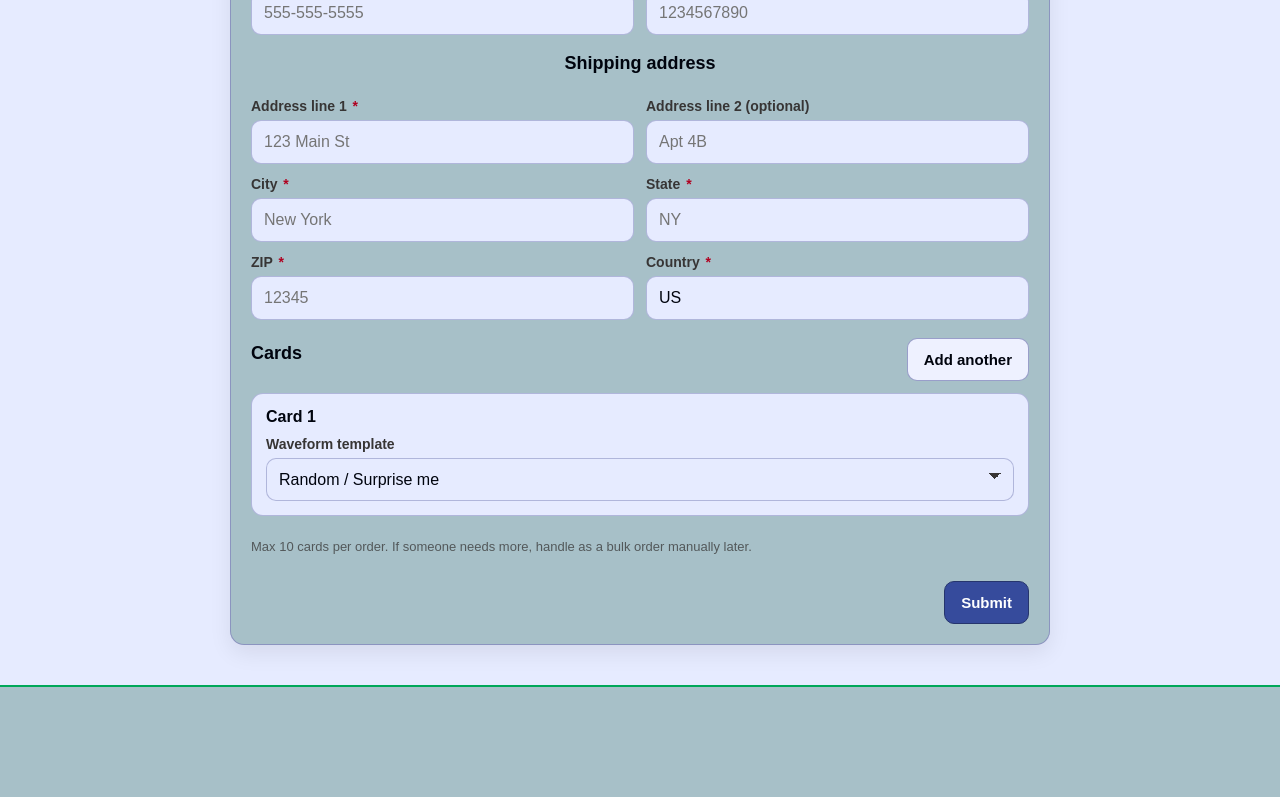
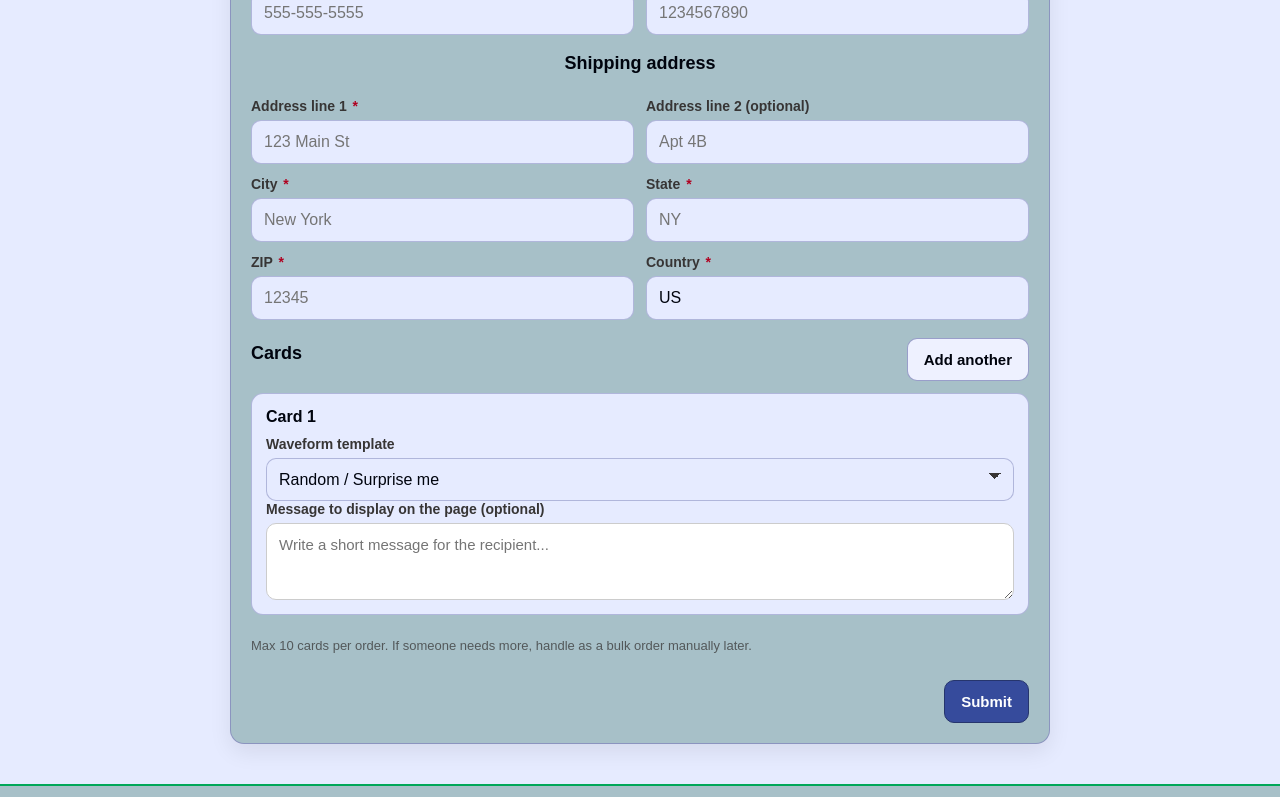
Before and after one commit to SamuelTeigland/exact-3d-design, a React (Vite) app: page /setup in a window 1280 px wide. Shown: the part 382-1179 px from the top of the page. Built offline with nearby package versions, Linux system fonts and the light colour scheme.

Commit message:
Added the ability to share a custom message

```diff
--- a/api/cards/[token].js
+++ b/api/cards/[token].js
@@ -25,7 +25,7 @@ export default async function handler(req, res) {
         const { data: card, error } = await supabase
             .from("cards")
             .select(
-                "token,waveform_template_id,link_type,youtube_id,destination_url,claimed_at"
+                "token,waveform_template_id,message,link_type,youtube_id,destination_url,claimed_at"
             )
             .eq("token", token)
             .maybeSingle();
@@ -49,6 +49,7 @@ export default async function handler(req, res) {
             token: card.token,
             waveform_template_id: card.waveform_template_id,
             claimed,
+            message: claimed ? (card.message || null) : null,
             link: claimed
                 ? card.link_type === "youtube"
                     ? { type: "youtube", youtube_id: card.youtube_id }
--- a/src/pages/SetUp.jsx
+++ b/src/pages/SetUp.jsx
@@ -4,7 +4,7 @@ import "./setup.css";
 const MAX_CARDS = 10;
 
 function emptyCard() {
-    return { waveform: "random" }; // message intentionally omitted per your current spec
+    return { waveform: "random", message: "" }; // message intentionally omitted per your current spec
 }
 
 function isEmail(v) {
@@ -102,7 +102,10 @@ export default function SetUp() {
                         country: buyer.address.country.trim() || "US",
                     },
                 },
-                cards: cards.map((c) => ({ waveform: c.waveform })),
+                cards: cards.map((c) => ({
+                    waveform: c.waveform,
+                    message: (c.message || "").trim() || null,
+                })),
             };
 
             const resp = await fetch("/api/setup", {
@@ -348,6 +351,16 @@ export default function SetUp() {
                                             })}
                                         </select>
                                     </label>
+                                    <label className="field">
+                                        <span className="fieldLabel">Message to display on the page (optional)</span>
+                                        <textarea
+                                            value={card.message || ""}
+                                            onChange={(e) => updateCard(idx, { message: e.target.value })}
+                                            placeholder="Write a short message for the recipient..."
+                                            className="textarea"
+                                            rows={3}
+                                        />
+                                    </label>
                                 </div>
                             ))}
                         </div>
--- a/src/pages/Token.jsx
+++ b/src/pages/Token.jsx
@@ -24,6 +24,7 @@ export default function Token() {
 
     const [setupCode, setSetupCode] = useState("");
     const [link, setLink] = useState("");
+    const [message, setMessage] = useState("");
 
     const [submitLoading, setSubmitLoading] = useState(false);
     const [submitErr, setSubmitErr] = useState("");
@@ -85,6 +86,7 @@ export default function Token() {
         setSetupCode("");
         setLink("");
         setShowChange(false);
+        setMessage("");
     }
 
     async function handleClaim(e) {
@@ -105,9 +107,10 @@ export default function Token() {
 
         setSubmitLoading(true);
         try {
-            const { resp, data } = await postJson(`/api/cards/${token}/claim`, {
+            const { resp, data } = await postJson(`/api/cards/${token}/change-link`, {
                 setup_code: code,
                 link: url,
+                message, // NEW
             });
 
             if (!resp.ok) {
@@ -285,6 +288,22 @@ export default function Token() {
                             <h2 className="tokenH2">Now playing</h2>
                         </section>
 
+                        {card?.message && (
+                            <div
+                                style={{
+                                    marginBottom: 14,
+                                    padding: 12,
+                                    border: "1px solid #eee",
+                                    borderRadius: 10,
+                                    background: "#fafafa",
+                                    whiteSpace: "pre-wrap",
+                                    lineHeight: 1.5
+                                }}
+                            >
+                                {card.message}
+                            </div>
+                        )}
+
                         {card?.link?.type === "youtube" && card?.link?.youtube_id ? (
                             <div className="playerFrame">
                                 <iframe
@@ -309,9 +328,11 @@ export default function Token() {
                                     type="button"
                                     className="btn btnSecondary"
                                     onClick={() => {
-                                        resetFormMessages();
+                                        setSubmitErr("");
+                                        setSubmitOk("");
                                         setSetupCode("");
                                         setLink("");
+                                        setMessage(card?.message || ""); // NEW: prefill current message
                                         setShowChange(true);
                                     }}
                                 >
@@ -352,6 +373,23 @@ export default function Token() {
                                             />
                                         </label>
 
+                                        <label style={styles.label}>
+                                            <span>Message (optional)</span>
+                                            <textarea
+                                                value={message}
+                                                onChange={(e) => setMessage(e.target.value)}
+                                                placeholder="Update the message shown on this page..."
+                                                rows={3}
+                                                style={{
+                                                    padding: 12,
+                                                    borderRadius: 10,
+                                                    border: "1px solid #ccc",
+                                                    fontSize: 16,
+                                                    resize: "vertical",
+                                                }}
+                                            />
+                                        </label>
+
                                         {submitErr && (
                                             <div className="notice noticeError" role="alert" aria-live="polite">
                                                 {submitErr}
--- a/src/pages/setup.css
+++ b/src/pages/setup.css
@@ -249,6 +249,16 @@
     overflow-wrap: anywhere;
 }
 
+.textarea {
+    padding: 12px;
+    border-radius: 10px;
+    border: 1px solid #ccc;
+    font-size: 15px;
+    resize: vertical;
+    width: 100%;
+    box-sizing: border-box;
+}
+
 /* Mobile */
 @media (max-width: 640px) {
     .grid2 {
```
Also changed, not shown: api/cards/[token]/change-link.js (+6 -2 lines).
